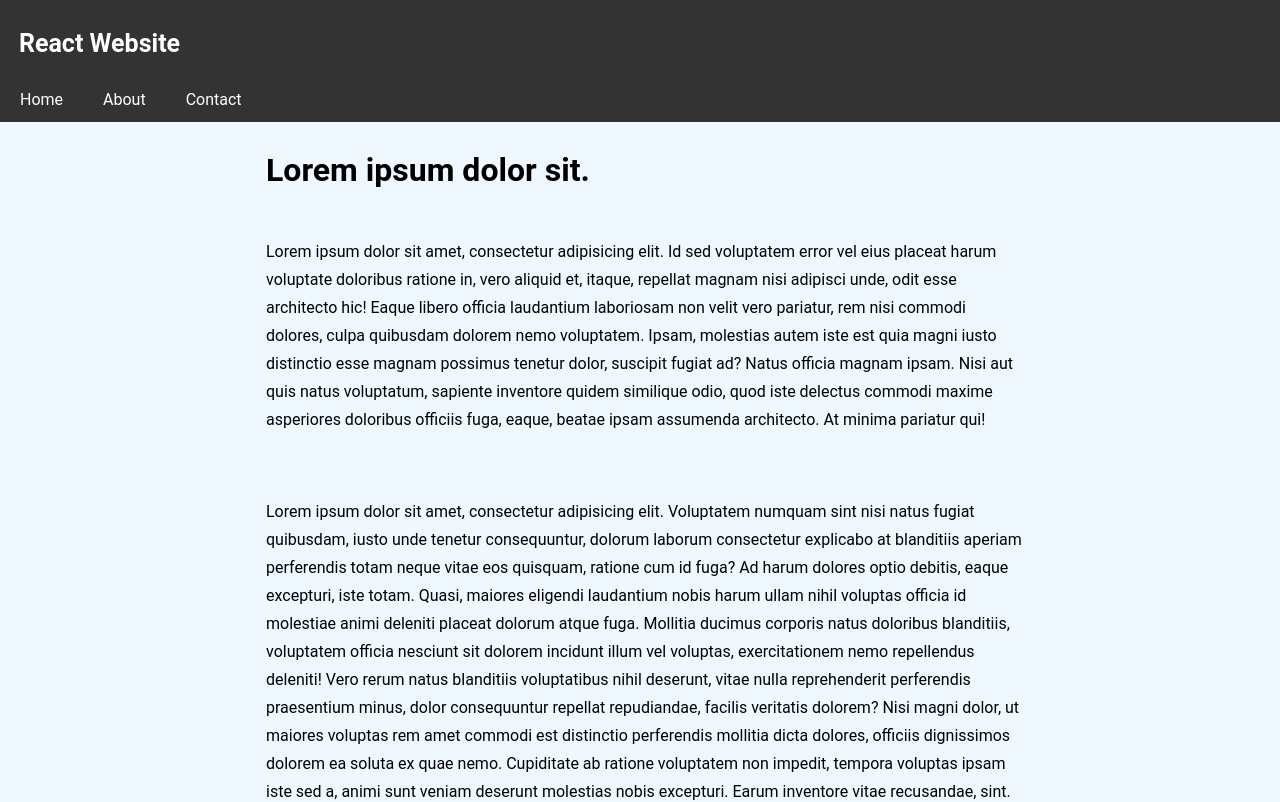
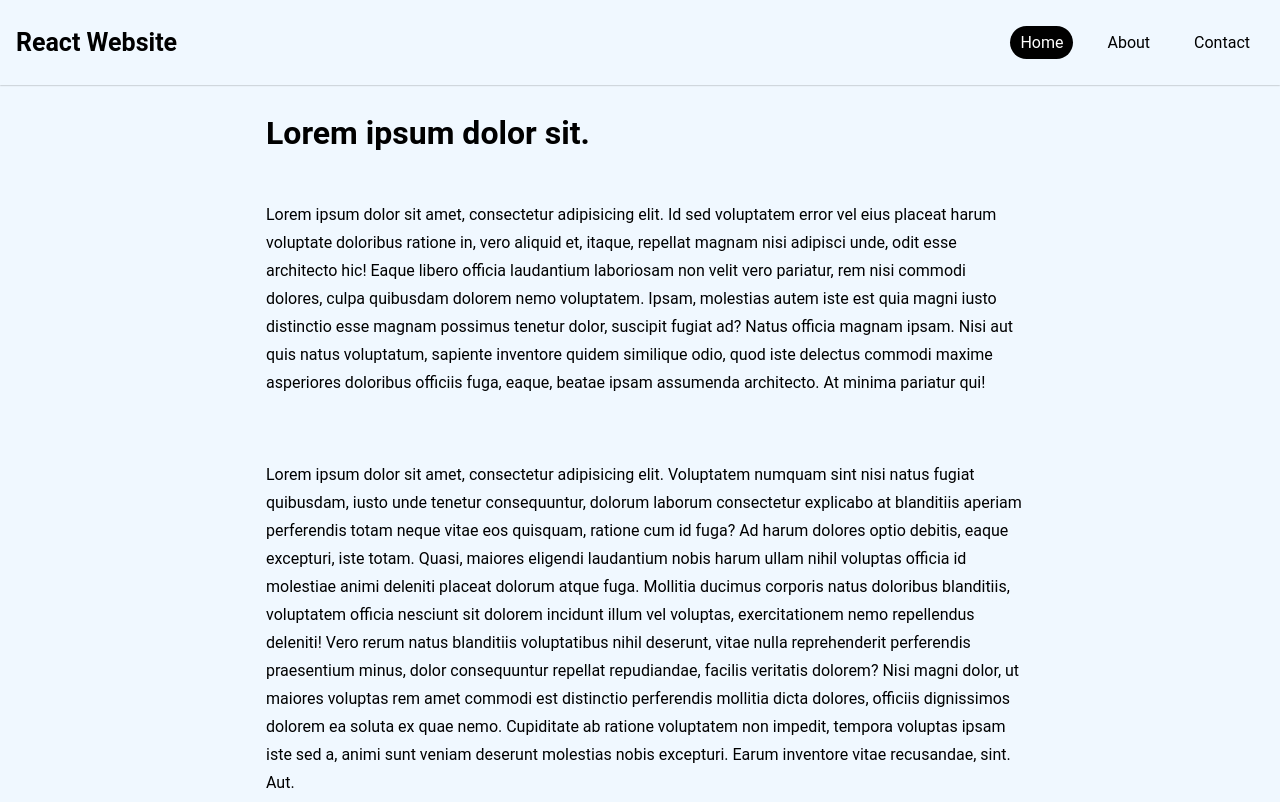
Before and after one commit to 0x2b375/example-app, a React (Create React App) app: page / in a window 1280 px wide. Shown: the top 802 px of the page. Built offline with nearby package versions, Linux system fonts and the light colour scheme.

Commit message:
css changes

```diff
--- a/src/Components/Header.css
+++ b/src/Components/Header.css
@@ -1,38 +1,59 @@
+* {
+  box-sizing: border-box;
+}
+
+body {
+  margin: 0;
+}
+
 header {
-  background-color: #333;
-  color: white;
-  padding: 5px;
   position: sticky;
   top: 0;
 }
 
+.nav {
+  background-color: #f0f8ff;
+  color: black;
+  box-shadow: 0 0.0525em 0.1em rgba(0, 0, 0, 0.3);
+  display: flex;
+  align-items: center;
+  gap: 2rem;
+  padding: 0 1rem;
+  justify-content: space-between;
+}
+
 .title {
-  padding-left: 14px;
   font-size: 25px;
   font-weight: bold;
   user-select: none;
 }
 
-nav ul {
-  list-style-type: none;
+.nav ul {
+  padding: 0;
   margin: 0;
-  padding: 0;
+  list-style: none;
+  display: flex;
+  gap: 1rem
+  ;
 }
 
-nav ul li {
-  display: inline;
-  margin-right: 10px;
+li {
+  height: 100%;
+  display: flex;
+  padding: .25rem;
+  align-items: center;
+  gap: 2rem;
 }
 
 .button {
   border: none;
-  color: white;
-  padding: 3.5px 15px;
+  color: black;
+  padding: 2.5px 10px;
   text-align: center;
   text-decoration: none;
   display: inline-block;
   font-size: 16px;
-  transition-duration: 0.4s;
+  transition-duration: 0.6s;
   cursor: pointer;
   border-radius: 10px;
 }
@@ -41,3 +62,9 @@ nav ul li {
   background-color: #ddd;
   color: black;
 }
+
+.active {
+  background-color: #000;
+  border-radius: 999em;
+  color: #fff;
+}
--- a/src/Components/Header.js
+++ b/src/Components/Header.js
@@ -1,28 +1,32 @@
 import React from "react";
 import "./Header.css";
-import { Outlet, Link } from "react-router-dom";
+import { Outlet, NavLink } from "react-router-dom";
 
 function Header() {
   return (
     <header>
       <div className="sticky">
-        <h1 className="title">React Website</h1>
-        <nav>
+        <nav className="nav">
+          <h1 className="title">React Website</h1>
           <ul>
             <li>
-              <Link to="/" className="button" activeClassName="active">
+              <NavLink to="/" exact className="button" activeClassName="active">
                 Home
-              </Link>
+              </NavLink>
             </li>
             <li>
-              <Link to="/about" className="button" activeClassName="active">
+              <NavLink to="/about" className="button" activeClassName="active">
                 About
-              </Link>
+              </NavLink>
             </li>
             <li>
-              <Link to="/contact" className="button" activeClassName="active">
+              <NavLink
+                to="/contact"
+                className="button"
+                activeClassName="active"
+              >
                 Contact
-              </Link>
+              </NavLink>
             </li>
           </ul>
         </nav>
```
